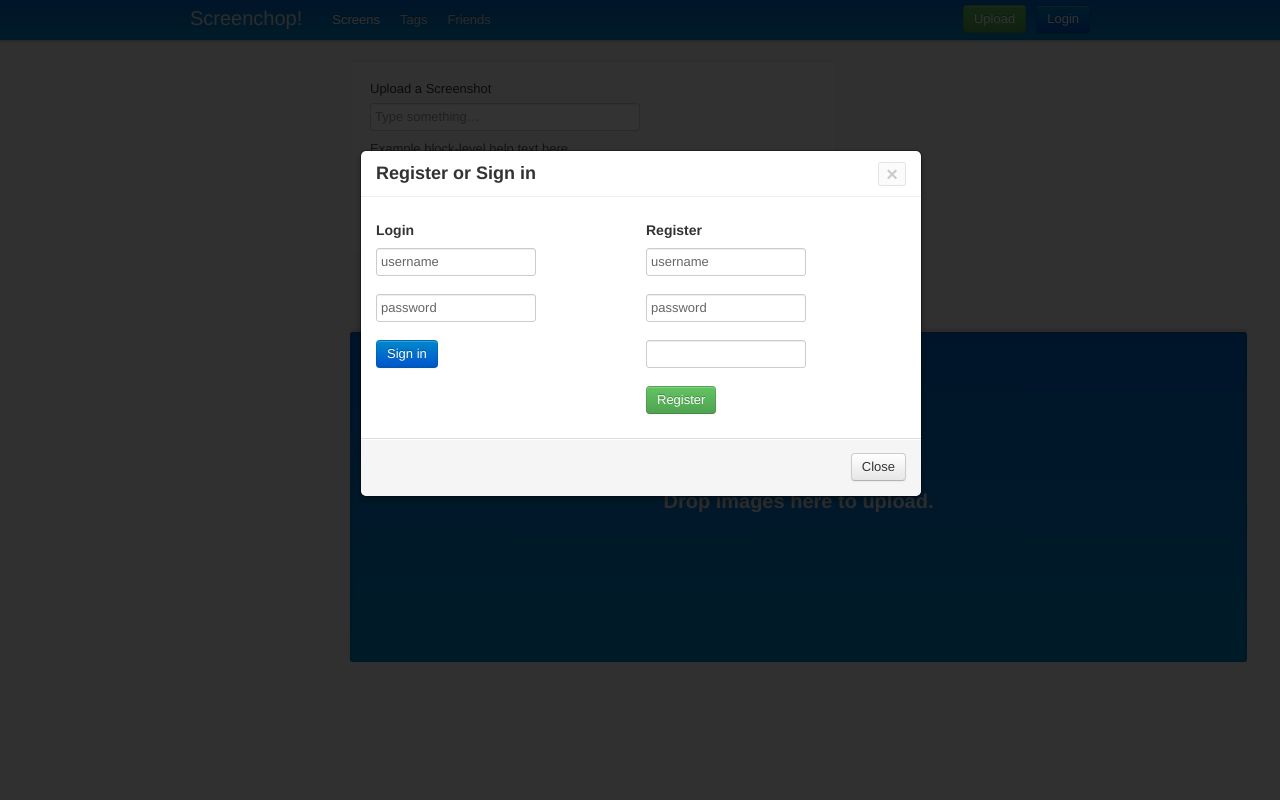
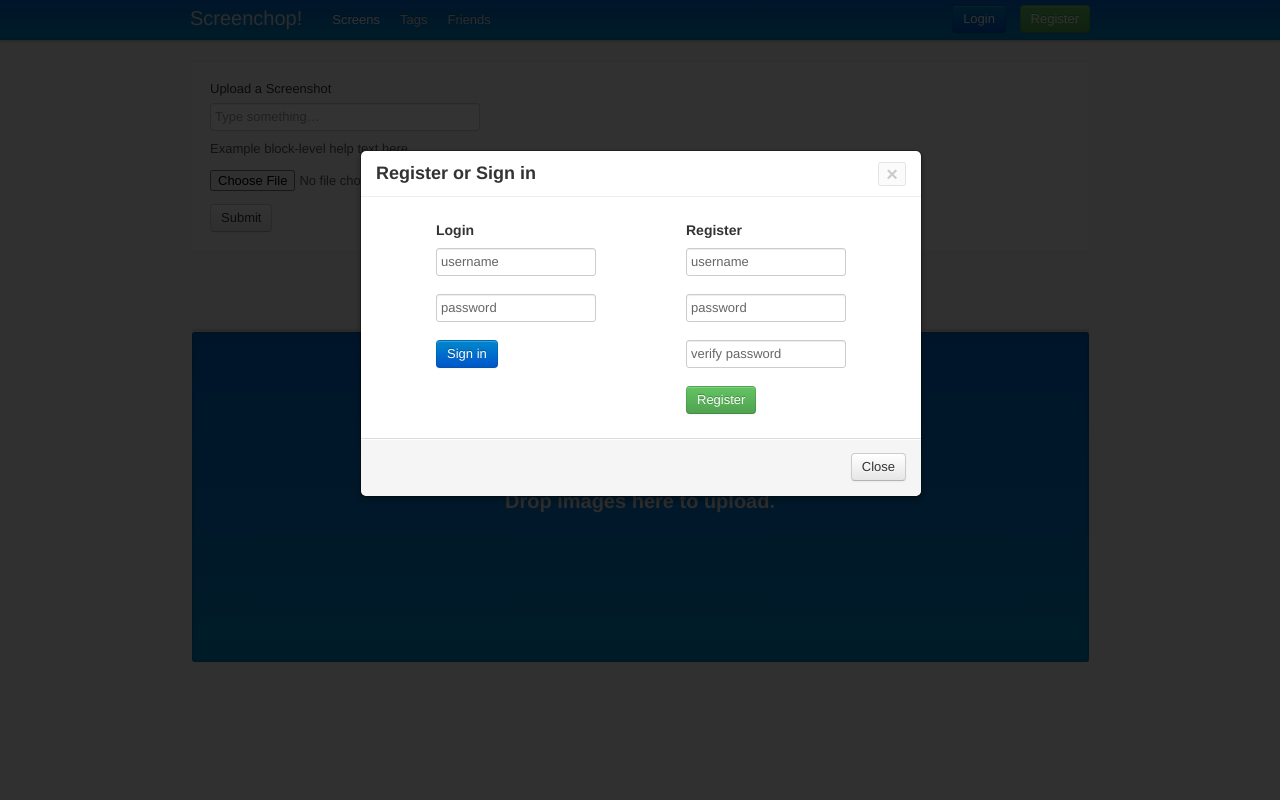
Before and after one commit to alfg/screenchop, a Python web app: template screenchop/templates/main/uploads.html in a window 1280 px wide, after a click on "Login". Run offline with Jinja, Linux system fonts and the light colour scheme; the template is opened without the code that fills it, so the values that code supplies are empty; some libraries are stand-ins or nearby versions.

Commit message:
Fixed registration page and controller. Added more configs to config.ini. Modified model schema. More layout and css fixes.

```diff
--- a/screenchop/api/public/images.py
+++ b/screenchop/api/public/images.py
@@ -14,7 +14,7 @@ import json
 def getMainImages():
 
     s3ThumbsURL = config.S3_THUMBS_URL
-    post = Post.objects.order_by('-date')
+    post = Post.objects.order_by('-date').limit(config.HOME_MAX_IMAGES)
 
     #Query list of dictionaries for a JSON object
     jsonImageQuery = [
--- a/screenchop/config.py
+++ b/screenchop/config.py
@@ -24,3 +24,7 @@ BUCKET_NAME = config.get('s3', 'BUCKET_NAME')
 AWS_ACCESS_KEY_ID = config.get('s3', 'AWS_ACCESS_KEY_ID')
 AWS_SECRET_ACCESS_KEY = config.get('s3', 'AWS_SECRET_ACCESS_KEY')
 S3_THUMBS_URL = config.get('s3', 'S3_THUMBS_URL')
+
+# Gallery Configs
+MAX_IMAGES_PER_ROW = int(config.get('gallery', 'MAX_IMAGES_PER_ROW'))
+HOME_MAX_IMAGES = int(config.get('gallery', 'HOME_MAX_IMAGES'))
--- a/screenchop/static/css/custom.css
+++ b/screenchop/static/css/custom.css
@@ -130,14 +130,16 @@ body {
 }
 
 .login-form {
-    margin-right: 50px;
+    margin-left: 60px;
+
 }
 
 .register-form {
-    margin-right: 100px;
+    margin-right: 60px;
 }
 
-div#login-message {
+div#login-message,
+div#register-message {
     color: red;
 }
 
--- a/screenchop/static/js/custom/gallery.js
+++ b/screenchop/static/js/custom/gallery.js
@@ -17,7 +17,7 @@ var photos = (function () {
 
 var jg = new JGlance({
         container: $('#results'),
-        maxPerRow: 4,
+        maxPerRow: galleryMaxImages,
         photoErrorCallback: function (photo, img) {
             img.attr( 'src', 'http://placehold.it/350x150' ).addClass( 'broken-image' );
         }
--- a/screenchop/static/js/custom/login.js
+++ b/screenchop/static/js/custom/login.js
@@ -45,22 +45,38 @@ $(document).ready(function loginForm() {
 		});
 	});
 
-	$('#pass-clear2').show();
-	$('#pass2').hide();
+	$('#pass-register-clear').show();
+	$('#pass-register').hide();
 
-	$('#pass-clear2').focus(function() {
-		$('#pass-clear2').hide();
-		$('#pass2').show();
-		$('#pass2').focus();
+	$('#pass-register-clear').focus(function() {
+		$('#pass-register-clear').hide();
+		$('#pass-register').show();
+		$('#pass-register').focus();
 	});
-	$('#pass2').blur(function() {
-		if($('#pass2').val() == '') {
-			$('#pass-clear2').show();
-			$('#pass2').hide();
+	$('#pass-register').blur(function() {
+		if($('#pass-register').val() == '') {
+			$('#pass-register-clear').show();
+			$('#pass-register').hide();
 		}
 	});
 
-	$('#user2').each(function() {
+    $('#pass-verify-clear').show();
+	$('#pass-verify').hide();
+
+	$('#pass-verify-clear').focus(function() {
+		$('#pass-verify-clear').hide();
+		$('#pass-verify').show();
+		$('#pass-verify').focus();
+	});
+	$('#pass-verify').blur(function() {
+		if($('#pass-verify').val() == '') {
+			$('#pass-verify-clear').show();
+			$('#pass-verify').hide();
+		}
+	});
+
+
+	$('#user-register').each(function() {
 		var default_value = this.value;
 		$(this).focus(function() {
 			if(this.value == default_value) {
@@ -98,6 +114,30 @@ $.ajax({
 
 $("#submit").click(submitLoginForm);
 
+function submitRegisterForm() {
+
+var user = $("#user-register").val();
+var pass = $("#pass-register").val();
+var passVerify = $("#pass-verify").val();
+
+$.ajax({
+           type: "POST",
+           url: "register",
+           data: { username : user, password : pass, verify : passVerify }
+            }).done(function( msg ) {
+
+            if (msg == 'Success')
+            {
+            window.location.href = "/";
+            }
+            else {
+            $('#register-message').html(msg);
+            }
+            });
+            }
+
+$("#submit2").click(submitRegisterForm);
+
 
 // End (document).ready()
 });
--- a/screenchop/templates/layout/footer.html
+++ b/screenchop/templates/layout/footer.html
@@ -37,11 +37,12 @@
 
             <div class="pull-right register-form">
             <p><h4>Register</h4></p>
-            <p><input id="user2" class="loginBoxInput" type="text" name="username" value="username" autocomplete="off"></p>
-            <p><input id="pass2" class="loginBoxInput" type="password" name="password" autocomplete="off"></p>
-            <p><input id="pass-clear2" class="loginBoxInput" type="text" name="password" value="password" autocomplete="off"></p>
-            <p><input id="pass-verify" class="loginBoxInput" type="password" name="password-verify" autocomplete="off"></p>
-            <p><button type="submit" id="submit" class="btn btn-success">Register</button></p>
+            <p><input id="user-register" class="loginBoxInput" type="text" name="username" value="username" autocomplete="off"></p>
+            <p><input id="pass-register" class="loginBoxInput" type="password" name="password" autocomplete="off"></p>
+            <p><input id="pass-register-clear" class="loginBoxInput" type="text" name="placeholder-password" value="password" autocomplete="off"></p>
+            <p><input id="pass-verify" class="loginBoxInput" type="password" name="password" autocomplete="off"></p>
+            <p><input id="pass-verify-clear" class="loginBoxInput" type="text" name="placeholder-password-verify" value="verify password" autocomplete="off"></p>
+            <p><button type="submit" id="submit2" class="btn btn-success">Register</button></p>
             <p><div id="register-message"></div></p>
             </div>
 
--- a/screenchop/templates/layout/nav.html
+++ b/screenchop/templates/layout/nav.html
@@ -14,13 +14,13 @@
               <li><a href="#contact">Friends</a></li>
             </ul>
             <ul class="nav pull-right navbarupload">
+
+                {% if 'username' in session %}
                 <li>
                     <div>
                         <a class="btn btn-success" href="uploads">Upload</a>
                     </div>
                 </li>
-
-                {% if 'username' in session %}
                 <li>
                     <div class="user-nav btn-group">
                         <a class="btn btn-primary" href="account"><i class="icon-user icon-white"></i> {{ session.username }}</a>
@@ -34,8 +34,10 @@
                 <li>
                     <div>
                         <a class="btn btn-primary user-nav" href="#login-form" data-toggle="modal">Login</a>
+                        <a class="btn btn-success user-nav" href="#login-form" data-toggle="modal">Register</a>
                     </div>
                 </li>
+
                 {% endif %}
             </ul>
           </div><!--/.nav-collapse -->
--- a/screenchop/templates/main/uploads.html
+++ b/screenchop/templates/main/uploads.html
@@ -5,11 +5,11 @@
 
     {% include 'layout/nav.html' %}
 
-    <div class="container-fluid">
+    <div class="container">
         <div class="row-fluid">
 
-            <div class="span8">
-                <div id="contents" class="offset3">
+            <div>
+                <div id="contents">
 
                     {% if error %}
                     <div class="alert alert-error">
--- a/screenchop/urls.py
+++ b/screenchop/urls.py
@@ -10,7 +10,7 @@ from screenchop import config
 from screenchop.views import home
 from screenchop.controllers import upload
 from screenchop.api.public import images
-from screenchop.sessions import login, logout
+from screenchop.sessions import login, logout, register
 
 
 app = Flask(__name__)
@@ -22,6 +22,7 @@ app.add_url_rule('/uploads', view_func=home.uploads)
 
 # Controllers
 app.add_url_rule('/upload', view_func=upload.upload, methods=['POST'])
+app.add_url_rule('/register', view_func=register, methods=['POST'])
 
 # APIs
 app.add_url_rule('/api/public/images.json', view_func=images.getMainImages, methods=['GET'])
--- a/screenchop/views/home.py
+++ b/screenchop/views/home.py
@@ -12,9 +12,10 @@ app = Flask(__name__)
 def home():
 
     s3ThumbsURL = config.S3_THUMBS_URL
-    post = Post.objects.order_by('-date')
+    galleryMaxImages = config.MAX_IMAGES_PER_ROW
 
-    return render_template('main/home.html', post=post, s3ThumbsURL=s3ThumbsURL)
+    return render_template('main/home.html', s3ThumbsURL=s3ThumbsURL,
+                        galleryMaxImages=galleryMaxImages)
 
 def uploads():
     '''
```
Also changed, not shown: config.ini (+15 -3 lines), screenchop/controllers/upload.py (+10 -4 lines), screenchop/models.py (+4 -4 lines), screenchop/sessions.py (+56 -12 lines), screenchop/templates/main/home.html (+8 -2 lines).
